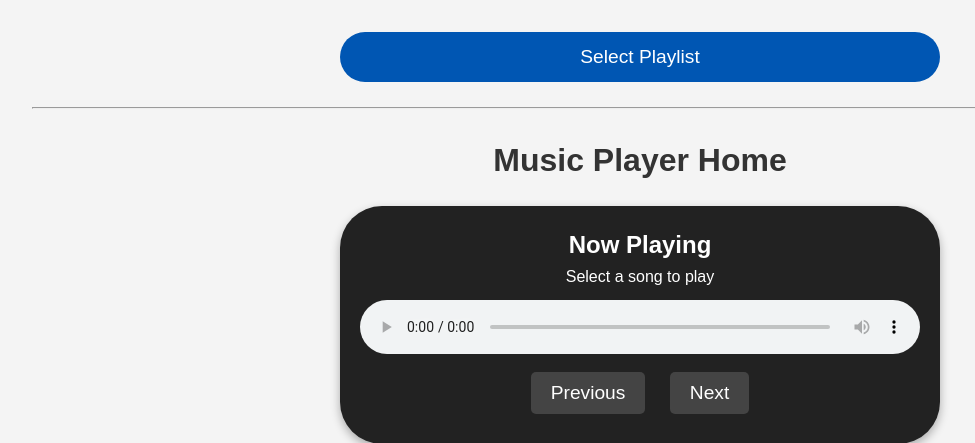
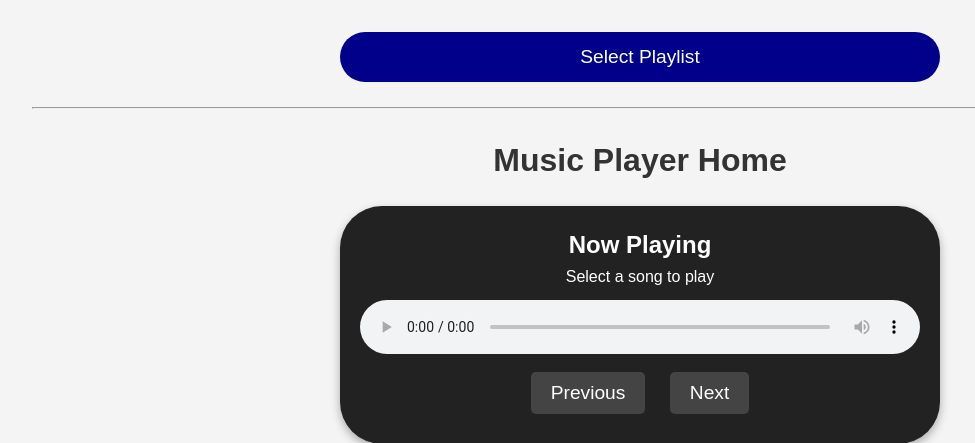
Before and after one commit to djdinnebeil/tunes-and-more, a Flask app: page /songs/player in a window 1280 px wide, with the pointer over the restyled element. Shown: the part 63-506 px from the top of the page, without its empty margins (0-975 px from the left). Run offline with Flask 3, Linux system fonts and the light colour scheme; the visitor is signed in with stand-in values (Sample User, id 1); data that the repository does not hold is empty.

Commit message:
Updated styles

```diff
--- a/app/static/css/styles.css
+++ b/app/static/css/styles.css
@@ -318,7 +318,7 @@ footer {
 }
 
 .dropdown:hover .dropdown-button {
-    background-color: #0056b3;
+    background-color: darkblue;
 }
 
 .music-player-home {
```
